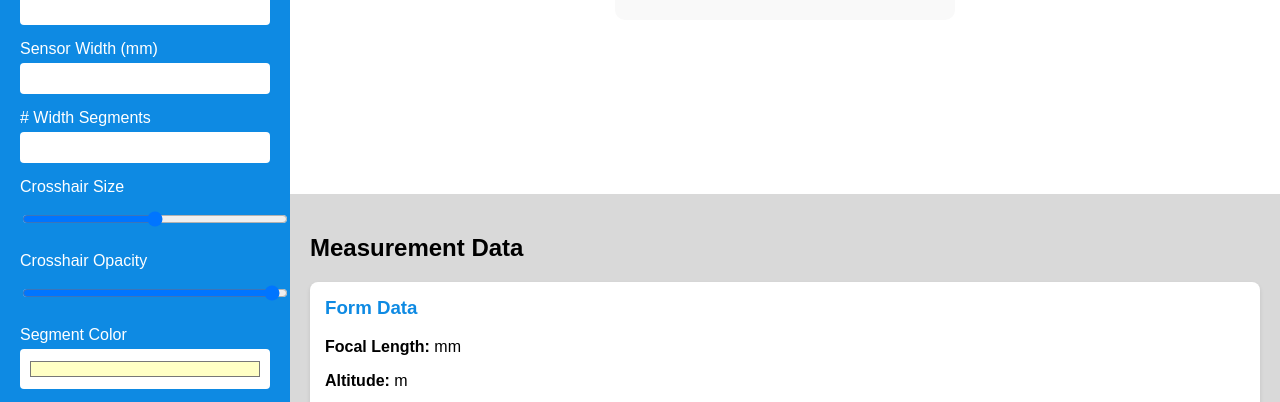
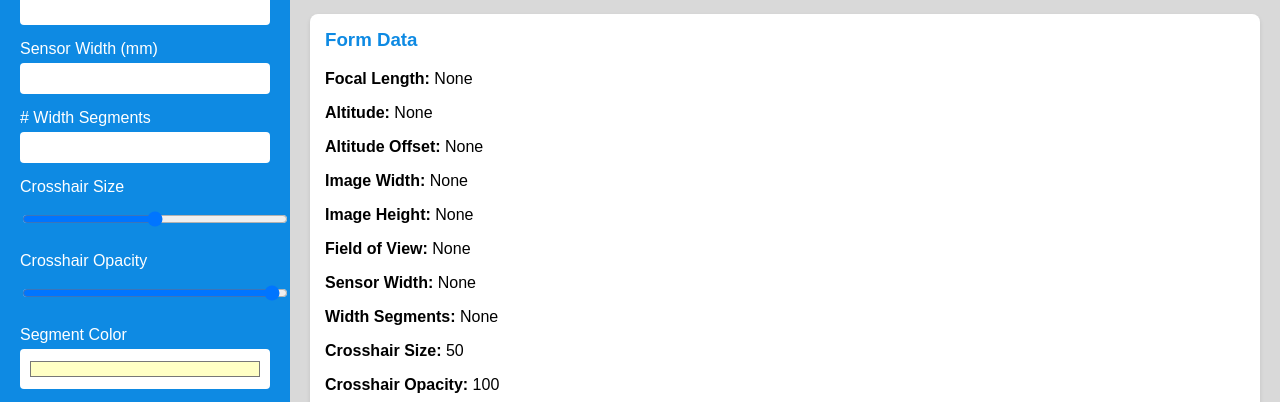
Before and after one commit to alanqiao6/whale_scale, a React (Create React App) app in the folder whale_scale/frontend/: page / in a window 1280 px wide. Shown: the part 534-936 px from the top of the page. Built offline with nearby package versions, Linux system fonts and the light colour scheme.

Commit message:
Now using pixelDimension for length calcs, and added additional form data to form data section with handling for null values

```diff
--- a/whale_scale/frontend/src/App.js
+++ b/whale_scale/frontend/src/App.js
@@ -34,6 +34,7 @@ export default function App() {
   const [bodyConditionData, setBodyConditionData] = useState(null)
   const [backendResult, setBackendResult] = useState(null)
   const [backendMessage, setBackendMessage] = useState("")
+  const [pixelDimension, setPixelDimension] = useState(null)
 
   // Handle real-time input changes from Sidebar
   const handleInputChange = (name, value) => {
@@ -106,6 +107,10 @@ export default function App() {
     // We already have updated formData from input changes,
     // but this ensures consistency
     setFormData(dataFromSidebar)
+
+    if (dataFromSidebar.pixelDimension) {
+      setPixelDimension(dataFromSidebar.pixelDimension)
+    }
 
     // No need to set width segments here as it's already set via handleInputChange
     // But we'll keep it for safety
@@ -318,9 +323,10 @@ export default function App() {
           metadata={metadata}
           segmentColor={formData.segmentColor}
           crosshairSize={parseInt(formData.crosshairSize) || 10}
+          pixelDimension={pixelDimension}
         />
         {backendMessage && (
-          <p style={{ textAlign: "center", color: "white", fontWeight: "bold", marginTop: "10px" }}>{backendMessage}</p>
+          <p style={{ textAlign: "center", color: "black", fontWeight: "bold", marginTop: "10px" }}>{backendMessage}</p>
         )}
 
         {rulerData && (
@@ -348,6 +354,7 @@ export default function App() {
           areaData={areaData}
           angleData={angleData}
           bodyConditionData={bodyConditionData}
+          pixelDimension={pixelDimension}
         />
       </div>
     </div>
--- a/whale_scale/frontend/src/components/Data.js
+++ b/whale_scale/frontend/src/components/Data.js
@@ -1,7 +1,7 @@
 import "./Data.css"
 import React from "react"
 
-export default function Data({ formData, rulerData, manualCurveData, areaData, angleData, bodyConditionData }) {
+export default function Data({ formData, rulerData, manualCurveData, areaData, angleData, bodyConditionData, pixelDimension }) {
   if (!formData && !rulerData && !manualCurveData && !areaData && !angleData && !bodyConditionData) {
     return (
       <div className="data-section">
@@ -11,6 +11,8 @@ export default function Data({ formData, rulerData, manualCurveData, areaData, a
     )
   }
 
+  const format = (value) => (value !== undefined && value !== null && value !== "" ? value : "None")
+
   return (
     <div className="data-section">
       <h2>Measurement Data</h2>
@@ -18,18 +20,18 @@ export default function Data({ formData, rulerData, manualCurveData, areaData, a
         {formData && (
           <div className="form-data">
             <h3>Form Data</h3>
-            <p>
-              <strong>Focal Length:</strong> {formData.focalLength} mm
-            </p>
-            <p>
-              <strong>Altitude:</strong> {formData.altitude} m
-            </p>
-            <p>
-              <strong>Width Segments:</strong> {formData.widthSegments}
-            </p>
-            <p>
-              <strong>Mirror Side:</strong> {formData.mirrorSide}
-            </p>
+            <p><strong>Focal Length:</strong> {format(formData.focalLength)}</p>
+            <p><strong>Altitude:</strong> {format(formData.altitude)}</p>
+            <p><strong>Altitude Offset:</strong> {format(formData.altitudeOffset)}</p>
+            <p><strong>Image Width:</strong> {format(formData.imageWidth)}</p>
+            <p><strong>Image Height:</strong> {format(formData.imageHeight)}</p>
+            <p><strong>Field of View:</strong> {format(formData.fov)}</p>
+            <p><strong>Sensor Width:</strong> {format(formData.sensorWidth)}</p>
+            <p><strong>Width Segments:</strong> {format(formData.widthSegments)}</p>
+            <p><strong>Crosshair Size:</strong> {format(formData.crosshairSize)}</p>
+            <p><strong>Crosshair Opacity:</strong> {format(formData.crosshairOpacity)}</p>
+            <p><strong>Segment Color:</strong> {format(formData.segmentColor)}</p>
+            <p><strong>Pixel Dimension:</strong> {format(pixelDimension)}</p>
           </div>
         )}
 
@@ -40,7 +42,7 @@ export default function Data({ formData, rulerData, manualCurveData, areaData, a
               <strong>Type:</strong> {rulerData.type}
             </p>
             <p>
-              <strong>Curve Length:</strong> {rulerData.curveLength.toFixed(2)} px
+              <strong>Curve Length:</strong> {rulerData.curveLength.toFixed(2)} m
             </p>
             <p>
               <strong>Segments:</strong> {rulerData.segments}
@@ -50,7 +52,7 @@ export default function Data({ formData, rulerData, manualCurveData, areaData, a
             <ul>
               {rulerData.widthSegments.map((seg) => (
                 <li key={seg.index}>
-                  Segment {seg.index}: {seg.length} px
+                  Segment {seg.index}: {seg.length} m
                 </li>
               ))}
             </ul>
@@ -61,7 +63,7 @@ export default function Data({ formData, rulerData, manualCurveData, areaData, a
           <div className="measurement-data">
             <h3>✏️ Manual Curve</h3>
             <p>
-              <strong>Curve Length:</strong> {manualCurveData.curveLength.toFixed(2)} px
+              <strong>Curve Length:</strong> {manualCurveData.curveLength.toFixed(2)} m
             </p>
             <p>
               <strong>Points:</strong> {manualCurveData.curvePoints.length}
@@ -73,7 +75,7 @@ export default function Data({ formData, rulerData, manualCurveData, areaData, a
           <div className="measurement-data">
             <h3>🔲 Area Measurement</h3>
             <p>
-              <strong>Area:</strong> {areaData.area.toFixed(2)} px²
+              <strong>Area:</strong> {areaData.area.toFixed(2)} m²
             </p>
             <p>
               <strong>Points:</strong> {areaData.polygonPoints.length}
@@ -98,7 +100,7 @@ export default function Data({ formData, rulerData, manualCurveData, areaData, a
             <h3>🐋 Body Condition Results</h3>
             {bodyConditionData.volume && (
               <p>
-                <strong>Body Volume:</strong> {bodyConditionData.volume.toFixed(2)} units³
+                <strong>Body Volume:</strong> {bodyConditionData.volume.toFixed(2)} m³
               </p>
             )}
             {bodyConditionData.areaIndex && (
@@ -108,7 +110,7 @@ export default function Data({ formData, rulerData, manualCurveData, areaData, a
             )}
             {bodyConditionData.surfaceArea && (
               <p>
-                <strong>Surface Area:</strong> {bodyConditionData.surfaceArea.toFixed(2)} units²
+                <strong>Surface Area:</strong> {bodyConditionData.surfaceArea.toFixed(2)} m²
               </p>
             )}
             {bodyConditionData.fullResults && Object.entries(bodyConditionData.fullResults)
--- a/whale_scale/frontend/src/components/ImageViewer.js
+++ b/whale_scale/frontend/src/components/ImageViewer.js
@@ -14,6 +14,7 @@ export default function ImageViewer({
   metadata,
   segmentColor = "#FFFFC5",
   crosshairSize = 10,
+  pixelDimension,
 }) {
   const canvasRef = useRef(null)
   const [points, setPoints] = useState([])
@@ -211,7 +212,7 @@ export default function ImageViewer({
         left: { x: seg.x1, y: seg.y1 },
         right: { x: seg.x2, y: seg.y2 },
         origin: { x1: seg.x1, y1: seg.y1, dx, dy },
-        length: length.toFixed(2),
+        length: (length * (pixelDimension || 1)).toFixed(4),
       }
     })
     setCrosshairs(initialCrosshairs)
@@ -230,10 +231,11 @@ export default function ImageViewer({
               y: (pair.left.y + pair.right.y) / 2
             }
           }))
-        }]
+        }],
+        ...(pixelDimension && { pixel_dimension: pixelDimension })
       };
 
-      const curveRes = await fetch("/api/morphometrix/calculate_curve/", {
+      const curveRes = await fetch("/morphometrix/calculate_curve/", {
         method: "POST",
         headers: { "Content-Type": "application/json" },
         body: JSON.stringify(payload)
@@ -254,7 +256,7 @@ export default function ImageViewer({
         const length = Math.hypot(dx, dy)
         return {
           index: i + 1,
-          length: length.toFixed(2),
+          length: parseFloat((length * (pixelDimension || 1)).toFixed(4)),
           coords: {
             x1: pair.left.x,
             y1: pair.left.y,
@@ -264,7 +266,7 @@ export default function ImageViewer({
         }
       })
 
-      setBackendMessage(`✅ Ruler Curve: ${curveLength.toFixed(2)} px`)
+      setBackendMessage(`✅ Ruler Curve: ${curveLength.toFixed(2)} m`)
 
       onBackendResult({
         type: "ruler",
@@ -290,14 +292,15 @@ export default function ImageViewer({
                       y: point.y
                   }
               }))
-          }]
+          }],
+          ...(pixelDimension && { pixel_dimension: pixelDimension })
       };
 
       console.log("Sending payload:", JSON.stringify(payload, null, 2));
 
       try {
           // Use the same URL path as in the old version
-          const response = await fetch("/api/morphometrix/calculate_curve/", {
+          const response = await fetch("/morphometrix/calculate_curve/", {
               method: "POST",
               headers: {
                   "Content-Type": "application/json"
@@ -312,7 +315,7 @@ export default function ImageViewer({
           }
 
           const result = await response.json();
-          setBackendMessage(`✅ Manual Curve: ${result.length.toFixed(2)} px`);
+          setBackendMessage(`✅ Manual Curve: ${result.length.toFixed(2)} m`);
 
           onBackendResult({
               type: "manual_curve",
@@ -344,10 +347,11 @@ export default function ImageViewer({
               parms: polygonPoints  // Direct array of points, not wrapped in a 'points' property
             }
           ]
-        }
+        },
+        ...(pixelDimension && { pixel_dimension: pixelDimension })
       }
 
-      const response = await fetch("/api/morphometrix/calculate_area/", {
+      const response = await fetch("/morphometrix/calculate_area/", {
         method: "POST",
         headers: { "Content-Type": "application/json" },
         body: JSON.stringify(payload)
@@ -359,7 +363,7 @@ export default function ImageViewer({
         return
       }
 
-      setBackendMessage(`✅ Area: ${result.area.toFixed(2)} px²`)
+      setBackendMessage(`✅ Area: ${result.area.toFixed(2)} m²`)
 
       onBackendResult({
         type: "area",
@@ -430,7 +434,7 @@ export default function ImageViewer({
         }
       }
 
-      const response = await fetch("/api/morphometrix/calculate_angle/", {
+      const response = await fetch("/morphometrix/calculate_angle/", {
         method: "POST",
         headers: { "Content-Type": "application/json" },
         body: JSON.stringify(payload)
```
